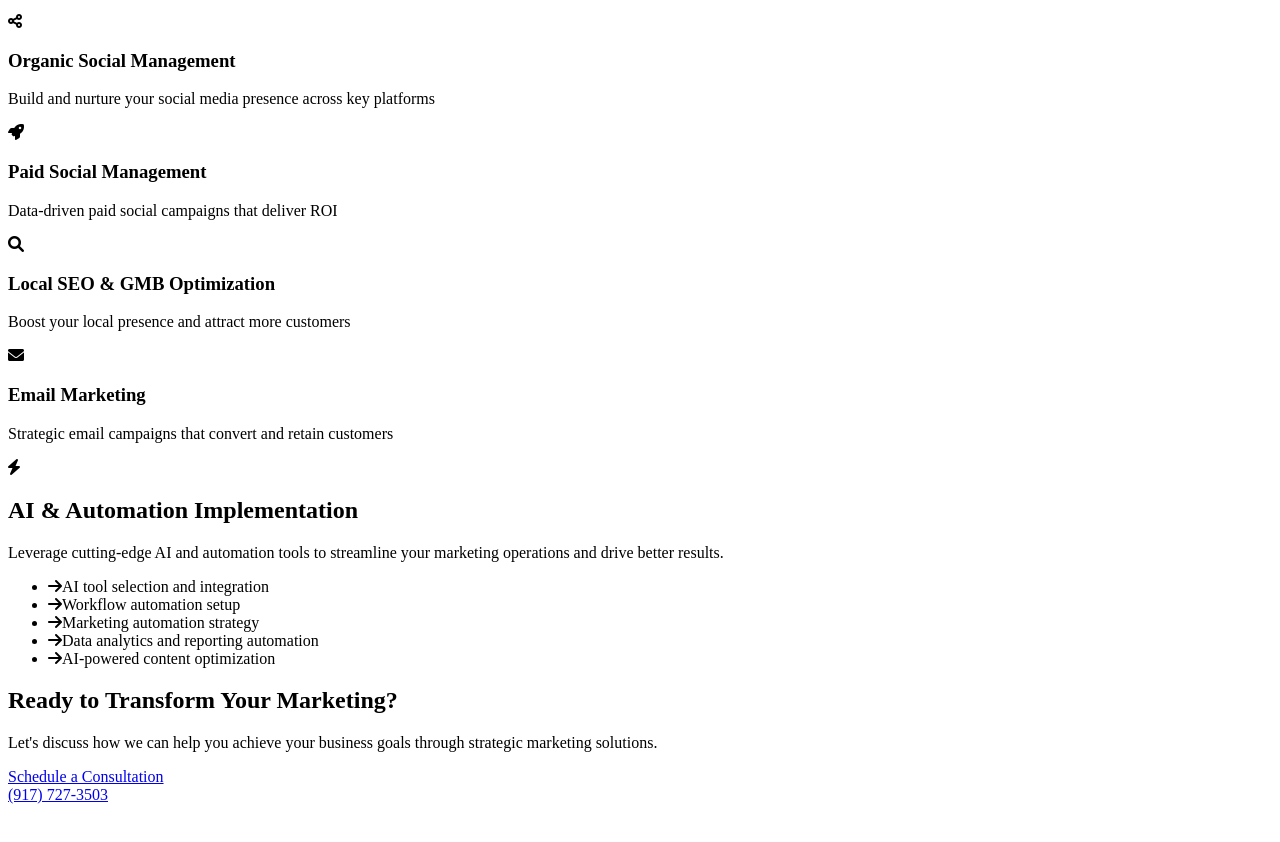
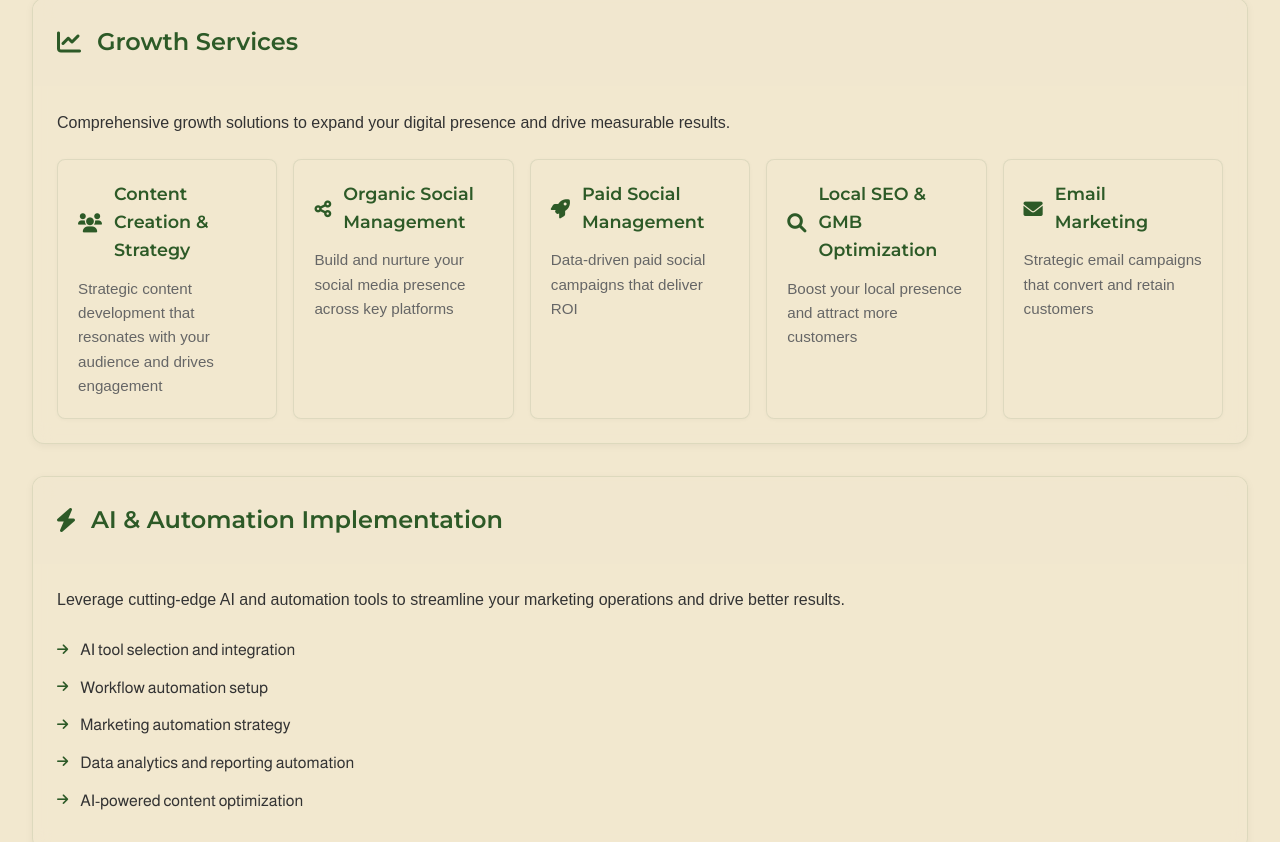
Before and after one commit to SookDaDuke/jakesucoff, a plain HTML site: page services.html in a window 1280 px wide. Shown: the part 706-1548 px from the top of the page. Before the commit the page ends 1518 px from the top, so only its background shows below. Drawn offline with Linux system fonts and the light colour scheme; files that its build step writes are made by us from their sources; the site is published under a folder, as on GitHub Pages, so addresses that start at the root find nothing; a web font is replaced by a local one.

Commit message:
still playing with styling

```diff
--- a/services.html
+++ b/services.html
@@ -8,8 +8,219 @@
     <link rel="preconnect" href="https://fonts.gstatic.com" crossorigin>
     <link href="https://fonts.googleapis.com/css2?family=Almarai:wght@300;400;700&family=Italiana&family=Josefin+Sans:wght@300;400&family=Montserrat:wght@600;700&display=swap" rel="stylesheet">
     <link rel="stylesheet" href="https://cdnjs.cloudflare.com/ajax/libs/font-awesome/6.0.0/css/all.min.css">
-    <link rel="stylesheet" href="/say-hey-jakey/styles.css">
+    <link rel="stylesheet" href="styles.css">
     <script src="script.js" defer></script>
+    <style>
+        /* Page-specific styles */
+        .services-header {
+            text-align: center;
+            margin-bottom: 4rem;
+        }
+
+        .services-subtitle {
+            max-width: 800px;
+            margin: 1rem auto;
+            font-size: 1.2rem;
+            color: #666;
+        }
+
+        .services-grid {
+            display: grid;
+            gap: 2rem;
+            margin: 3rem 0;
+        }
+
+        .service-card {
+            background-color: rgba(242, 232, 207, 0.5);
+            border-radius: 12px;
+            overflow: hidden;
+            transition: transform 0.3s ease;
+            backdrop-filter: blur(10px);
+            -webkit-backdrop-filter: blur(10px);
+            border: 1px solid rgba(45, 90, 39, 0.1);
+            box-shadow: 0 2px 8px rgba(0, 0, 0, 0.05);
+        }
+
+        .service-card:hover {
+            transform: translateY(-5px);
+        }
+
+        .service-card-header {
+            background-color: rgba(242, 232, 207, 0.8);
+            padding: 1.5rem;
+            display: flex;
+            align-items: center;
+            gap: 1rem;
+        }
+
+        .service-card-header i {
+            font-size: 1.5rem;
+            color: #2d5a27;
+        }
+
+        .service-card-header h2 {
+            margin: 0;
+            font-family: 'Montserrat', sans-serif;
+            color: #2d5a27;
+        }
+
+        .service-card-content {
+            padding: 1.5rem;
+        }
+
+        .feature-list {
+            list-style: none;
+            padding: 0;
+            margin-top: 1.5rem;
+        }
+
+        .feature-list li {
+            display: flex;
+            align-items: center;
+            gap: 0.75rem;
+            margin-bottom: 0.75rem;
+        }
+
+        .feature-list li i {
+            font-size: 0.8rem;
+            color: #2d5a27;
+        }
+
+        .sub-services-grid {
+            display: grid;
+            grid-template-columns: repeat(5, 1fr);
+            gap: 1rem;
+            margin-top: 1.5rem;
+        }
+
+        .sub-service {
+            background-color: rgba(242, 232, 207, 0.3);
+            padding: 1.25rem;
+            border-radius: 8px;
+            border: 1px solid rgba(45, 90, 39, 0.1);
+            box-shadow: 0 1px 4px rgba(0, 0, 0, 0.03);
+        }
+
+        .sub-service-header {
+            display: flex;
+            align-items: center;
+            gap: 0.75rem;
+            margin-bottom: 0.75rem;
+        }
+
+        .sub-service-header i {
+            font-size: 1.2rem;
+            color: #2d5a27;
+        }
+
+        .sub-service-header h3 {
+            margin: 0;
+            font-family: 'Montserrat', sans-serif;
+            font-size: 1.1rem;
+            color: #2d5a27;
+        }
+
+        .sub-service p {
+            font-size: 0.95rem;
+            color: #666;
+            margin: 0;
+        }
+
+        .cta-section {
+            text-align: center;
+            padding: 4rem 2rem;
+            margin-top: 4rem;
+            background-color: #2d5a27;
+            border-radius: 12px;
+            color: #f2e8cf;
+        }
+
+        .cta-section h2 {
+            font-family: 'Montserrat', sans-serif;
+            margin-bottom: 1rem;
+            color: #f2e8cf;
+        }
+
+        .cta-section p {
+            color: #f2e8cf;
+            opacity: 0.9;
+        }
+
+        .cta-button {
+            display: inline-block;
+            padding: 1rem 2rem;
+            margin-top: 1.5rem;
+            background-color: #f2e8cf;
+            color: #2d5a27;
+            text-decoration: none;
+            border-radius: 6px;
+            transition: all 0.3s ease;
+            font-family: 'Montserrat', sans-serif;
+            font-weight: 600;
+        }
+
+        .cta-button:hover {
+            background-color: #ffffff;
+            transform: translateY(-2px);
+        }
+
+        .phone-link {
+            margin-top: 1.5rem;
+        }
+
+        .phone-link a {
+            color: #f2e8cf;
+            text-decoration: none;
+            font-family: 'Montserrat', sans-serif;
+            font-size: 1.2rem;
+            transition: opacity 0.3s ease;
+        }
+
+        .phone-link a:hover {
+            opacity: 0.8;
+        }
+
+        @media (max-width: 1200px) {
+            .sub-services-grid {
+                grid-template-columns: repeat(3, 1fr);
+            }
+        }
+
+        @media (max-width: 768px) {
+            .container {
+                padding: 6rem 1.5rem 4rem 1.5rem;
+            }
+
+            .services-grid {
+                grid-template-columns: 1fr;
+            }
+
+            .sub-services-grid {
+                grid-template-columns: 1fr;
+            }
+
+            .service-card-header {
+                padding: 1.25rem;
+            }
+
+            .service-card-content {
+                padding: 1.25rem;
+            }
+
+            .services-header {
+                margin-bottom: 3rem;
+            }
+
+            .page-title {
+                font-size: 2.5rem;
+            }
+
+            .services-subtitle {
+                font-size: 1.1rem;
+                padding: 0 1rem;
+            }
+        }
+    </style>
 </head>
 <body>
     <div id="main-content" class="main-content">
```
Also changed, not shown: about.html (+1 -1 lines), index.html (+1 -1 lines), projects.html (+1 -1 lines).
